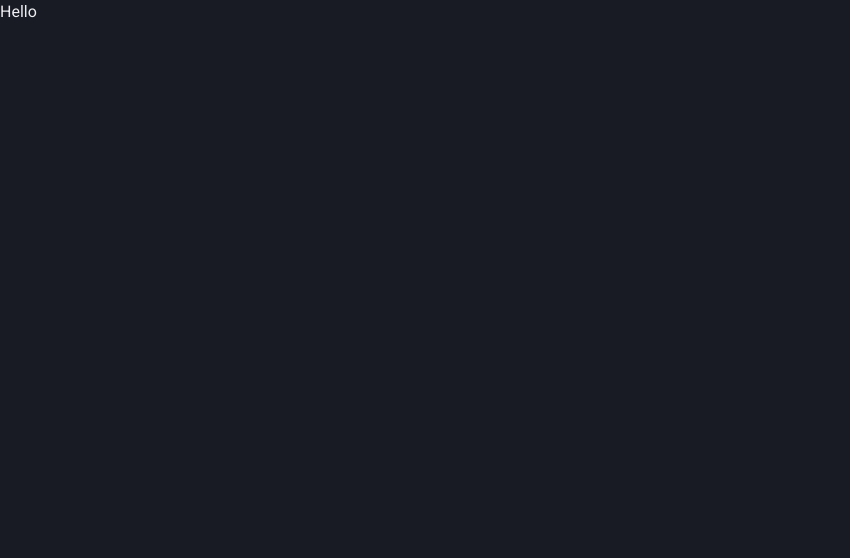
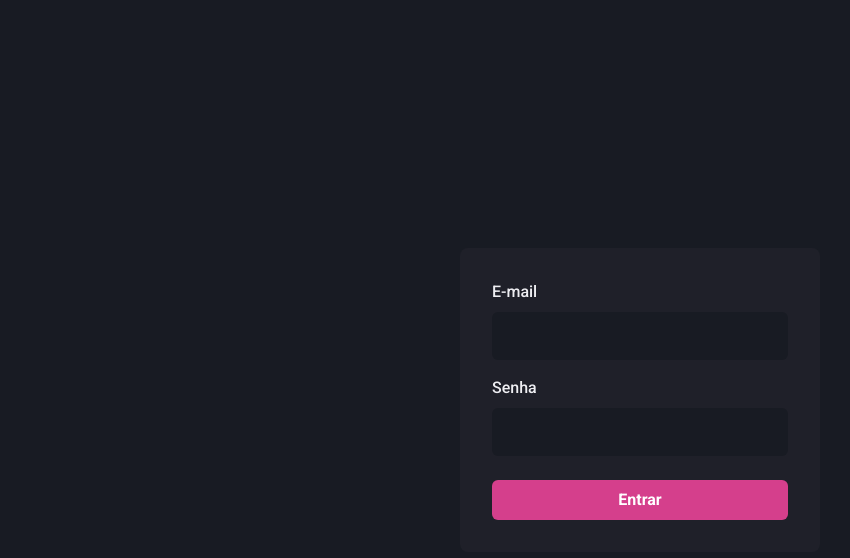
Before and after one commit to mvsmoreira/dashgo, a Next.js app: page / in a window 1280 px wide. Shown: the top 558 px of the page, without its empty margins (0-850 px from the left). Built offline with nearby package versions, Linux system fonts and the light colour scheme.

Commit message:
feat(page): add SignIn page

```diff
--- /dev/null
+++ b/src/components/Form/Input.tsx
@@ -0,0 +1,26 @@
+import { FormControl, FormLabel, Input as ChakraInput, InputProps as ChakraInputProps } from "@chakra-ui/react"
+
+interface InputProps extends ChakraInputProps {
+  name: string,
+  label?: string,
+}
+
+export const Input = ({ name, label, ...rest }: InputProps) => {
+  return (
+    <FormControl>
+      {!!label && <FormLabel htmlFor={name}>{label}</FormLabel>}
+      <ChakraInput
+        name={name}
+        id={name}
+        focusBorderColor='pink.500'
+        bgColor="gray.900"
+        variant='filled'
+        _hover={{
+          bgColor: 'gray.900'
+        }}
+        size='lg'
+        {...rest}
+      />
+    </FormControl>
+  )
+}
--- a/src/pages/_document.tsx
+++ b/src/pages/_document.tsx
@@ -12,7 +12,6 @@
           <link href="https://fonts.googleapis.com/css2?family=Roboto:wght@400;500;700&display=swap" rel="stylesheet" />
         </Head>
         <body>
-                <ColorModeScript initialColorMode={theme.config.initialColorMode} />
           <Main />
           <NextScript />
         </body>
--- a/src/pages/index.tsx
+++ b/src/pages/index.tsx
@@ -1,7 +1,43 @@
-const Home = () => {
+import { Button, Flex, Stack} from '@chakra-ui/react'
+import { Input } from '../components/Form/Input'
+
+const SignIn = () => {
+
   return (
-    <h1>Hello</h1>
+    <Flex
+      w="100vw"
+      h="100vh"
+      align="center"
+      justify="center"
+    >
+      <Flex
+        as="form"
+        w="100%"
+        maxW={360}
+        bg="gray.800"
+        p="8"
+        borderRadius={8}
+        flexDir="column"
+      >
+        <Stack spacing="4">
+
+          <Input name='email' label='E-mail' type='email' />
+
+          <Input name='password' label='Senha' type='password' />
+
+        </Stack>
+
+        <Button
+          type='submit'
+          mt="6"
+          colorScheme="pink"
+        >
+          Entrar
+        </Button>
+
+      </Flex>
+    </Flex>
   )
 }
 
-export default Home
+export default SignIn
--- a/src/styles/theme.ts
+++ b/src/styles/theme.ts
@@ -1,10 +1,6 @@
 import { extendTheme } from '@chakra-ui/react'
 
 export const theme = extendTheme({
-  config: {
-    initialColorMode: 'dark',
-    useSystemColorMode: false,
-  },
   colors: {
     gray: {
       50: '#eeeef2',
```
Lines whose indentation alone changed are shown as unchanged.
